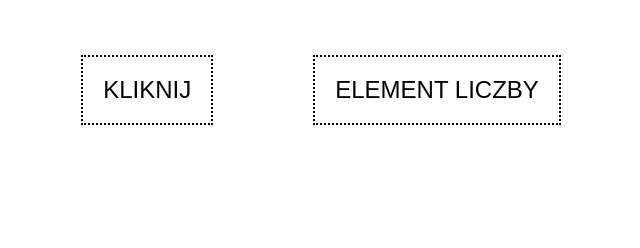
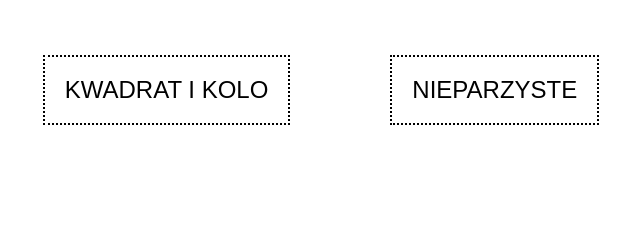
Before and after one commit to mslomaa/AddElement, a plain HTML site: page index.html in a window 1280 px wide. Shown: the whole page, without its empty margins (324-964 px from the left). Drawn offline with Linux system fonts and the light colour scheme.

Commit message:
index modify

```diff
--- a/index.html
+++ b/index.html
@@ -10,8 +10,8 @@
 
 <body>
     <div class="container">
-        <button class="btn">KLIKNIJ</button>
-        <button class="btn1">element liczby</button>
+        <button class="btn">kwadrat i kolo</button>
+        <button class="btn1">nieparzyste</button>
         <ul></ul>
     </div>
     <script src="main.js"></script>
```
